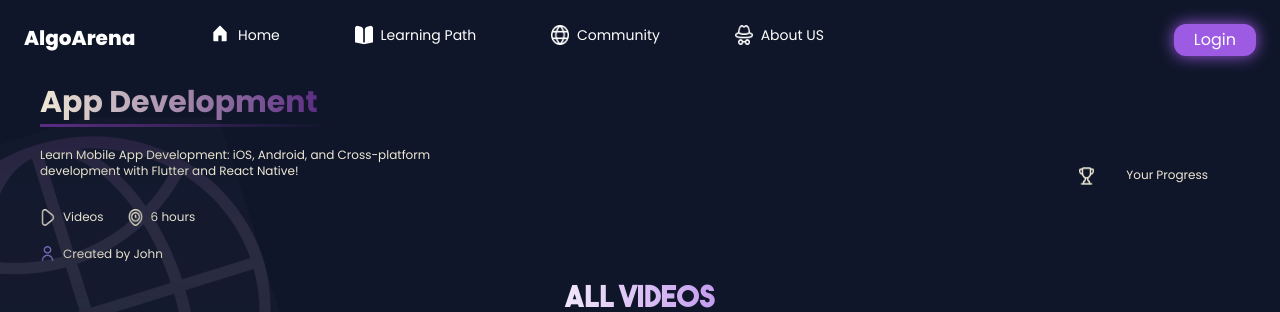
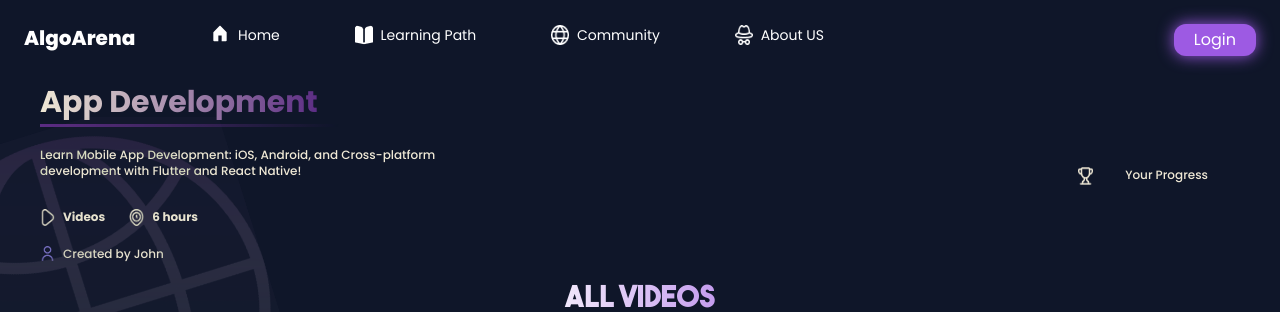
Before and after one commit to MLSAKIIT/AlgoArena, a Next.js app: page /domains/0 in a window 1280 px wide. Shown: the top 312 px of the page. Built offline with nearby package versions, Linux system fonts and the light colour scheme; no server answers.

Commit message:
improved the text colour in learning

```diff
--- a/src/components/learningPath/LearningPathHeader.jsx
+++ b/src/components/learningPath/LearningPathHeader.jsx
@@ -20,7 +20,7 @@ const LearningPathHeader = ({ header, videos }) => {
             <div className="bg-gradient-to-r from-purple-900 to-bg-purple-400 h-[0.180rem] w-1/4"></div>
           </div>
           <div className="mt-5  md:flex md:justify-between">
-            <div className="w-3/2 xs:w-1/2 text-xss xs:text-xs md:w-2/6  max-w-md sm:w-50 text-white">
+            <div className="w-3/2 xs:w-1/2 text-xss xs:text-xs md:w-2/6  max-w-md sm:w-50 font-medium text-white">
               {header.description}
             </div>
 
@@ -33,7 +33,7 @@ const LearningPathHeader = ({ header, videos }) => {
                   width={15}
                 />
               </div>
-              <div className="mx-8 text-xss xs:text-xs text-white">
+              <div className="mx-8 text-xss xs:text-xs text-white font-medium">
                 Your Progress
               </div>
             </div>
@@ -47,9 +47,7 @@ const LearningPathHeader = ({ header, videos }) => {
                 width={15}
                 alt="play-bttn"
               />
-              <p className="text-xss xs:text-xs font-extralight">
-                {videos} Videos
-              </p>
+              <p className="text-xss xs:text-xs font-bold">{videos} Videos</p>
             </div>
             <div className="flex gap-2">
               <Image
@@ -58,7 +56,7 @@ const LearningPathHeader = ({ header, videos }) => {
                 width={15}
                 alt="time-img"
               />
-              <p className="text-xss xs:text-xs font-extralight">
+              <p className="text-xss xs:text-xs font-bold">
                 {header.time} hours
               </p>
             </div>
@@ -73,7 +71,7 @@ const LearningPathHeader = ({ header, videos }) => {
               />
             </div>
             <div>
-              <p className="text-xss xs:text-xs">
+              <p className="text-xss font-medium xs:text-xs">
                 Created by {header.createdBy}
               </p>
             </div>
```
